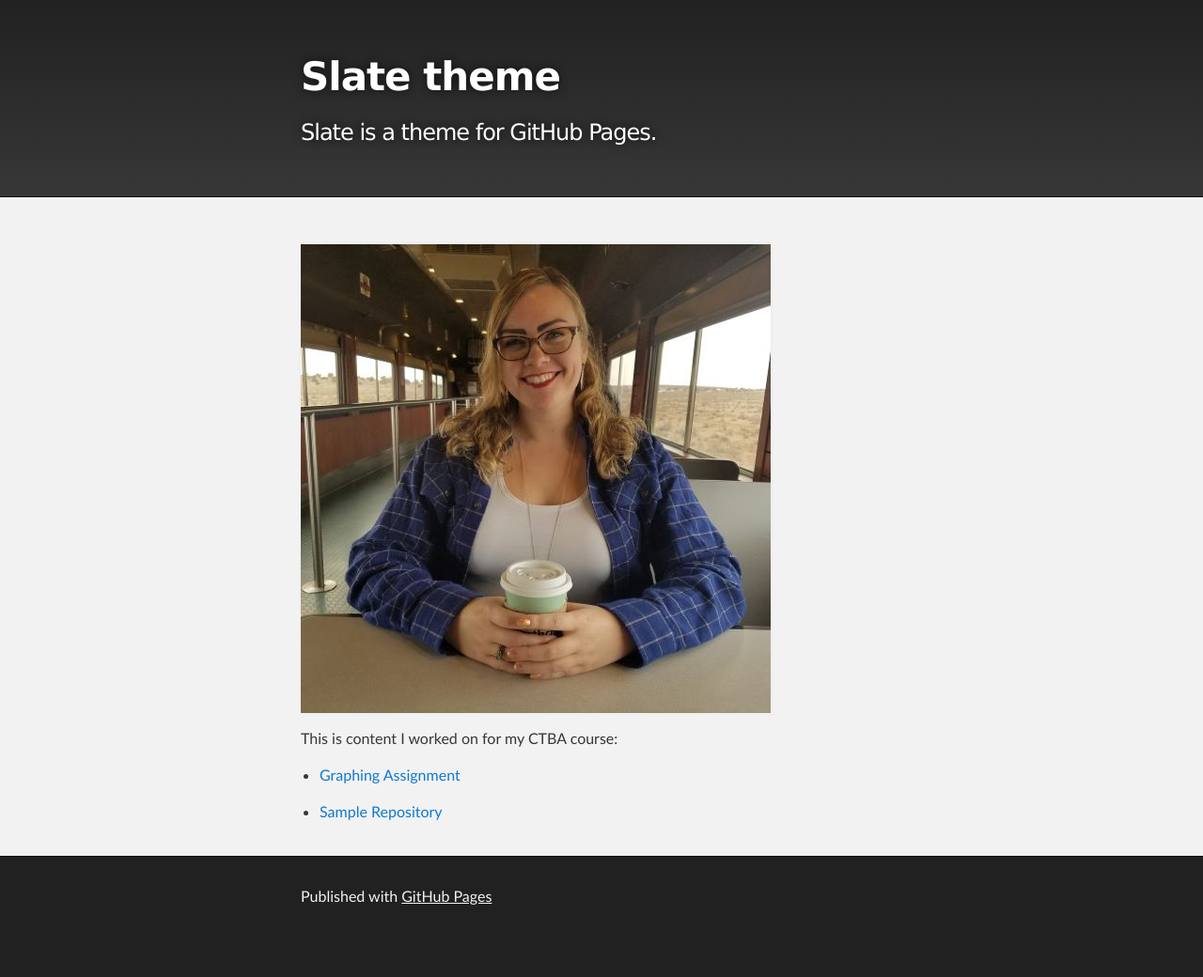
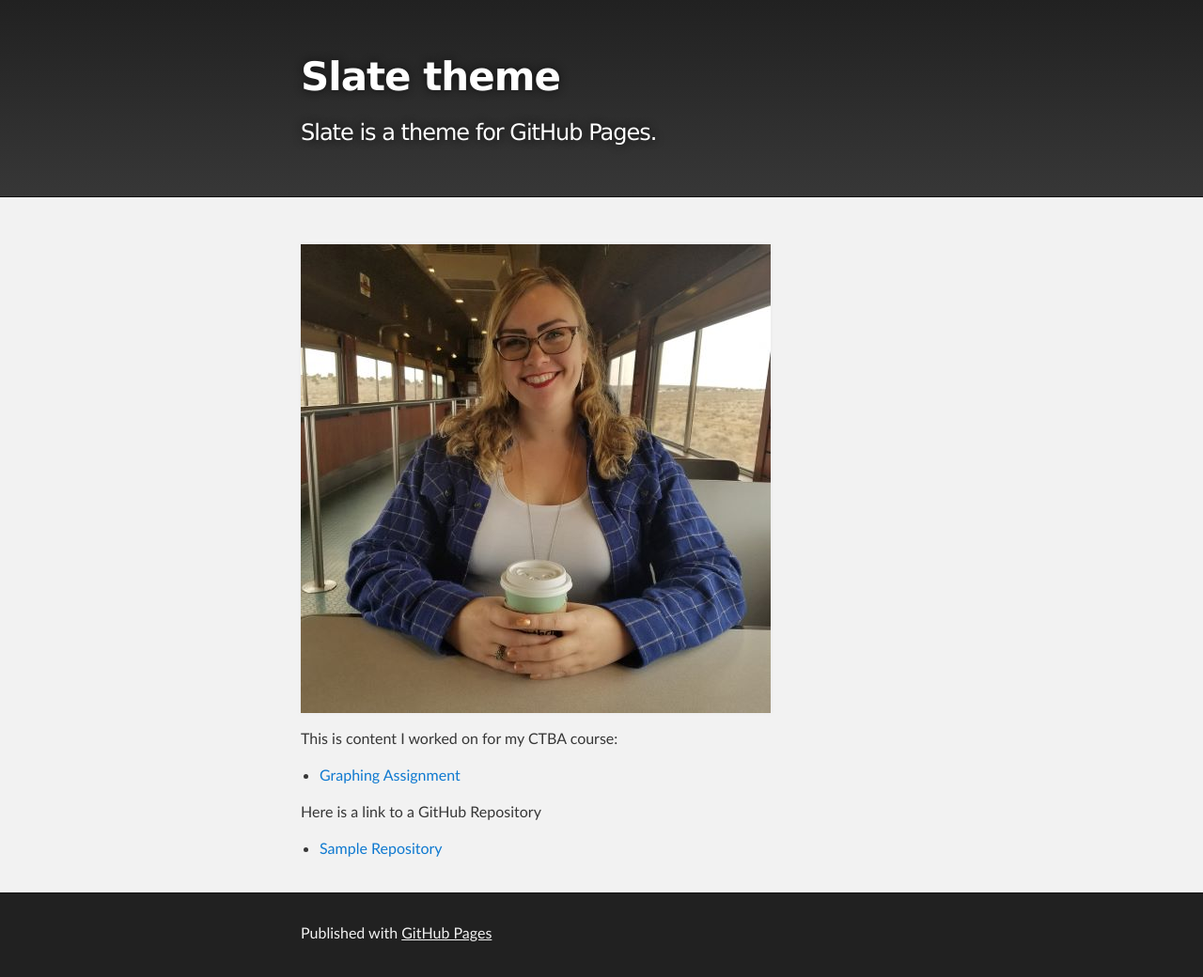
Before and after one commit to amandalem/amandalem.github.io, a Jekyll site: the page built from index.md, in a window 1280 px wide. Shown: the whole page at 94% size. Built offline with Jekyll 4.4.1, drawn with Linux system fonts in a browser that asks for light colours; our own code applies the rules of GitHub Pages for plain Markdown files; before the commit the page ends 1001 px from its top, so only the background shows below that.

Commit message:
Update index.md

```diff
--- a/index.md
+++ b/index.md
@@ -1,6 +1,6 @@
 ---
-title: [M3 GitHub]
-description: [Included in this website are the requirements for the M3 assignment.]
+title: M3 GitHub
+description: Included in this website are the requirements for the M3 assignment.
 ---
 
 ![My Picture](/pictures/GCPicture.jpg)
@@ -9,4 +9,6 @@ This is content I worked on for my CTBA course:
 
 - [Graphing Assignment](/graphing/index.md)
 
+Here is a link to a GitHub Repository
+
 - [Sample Repository](https://github.com/amandalem/CTBA)
```
